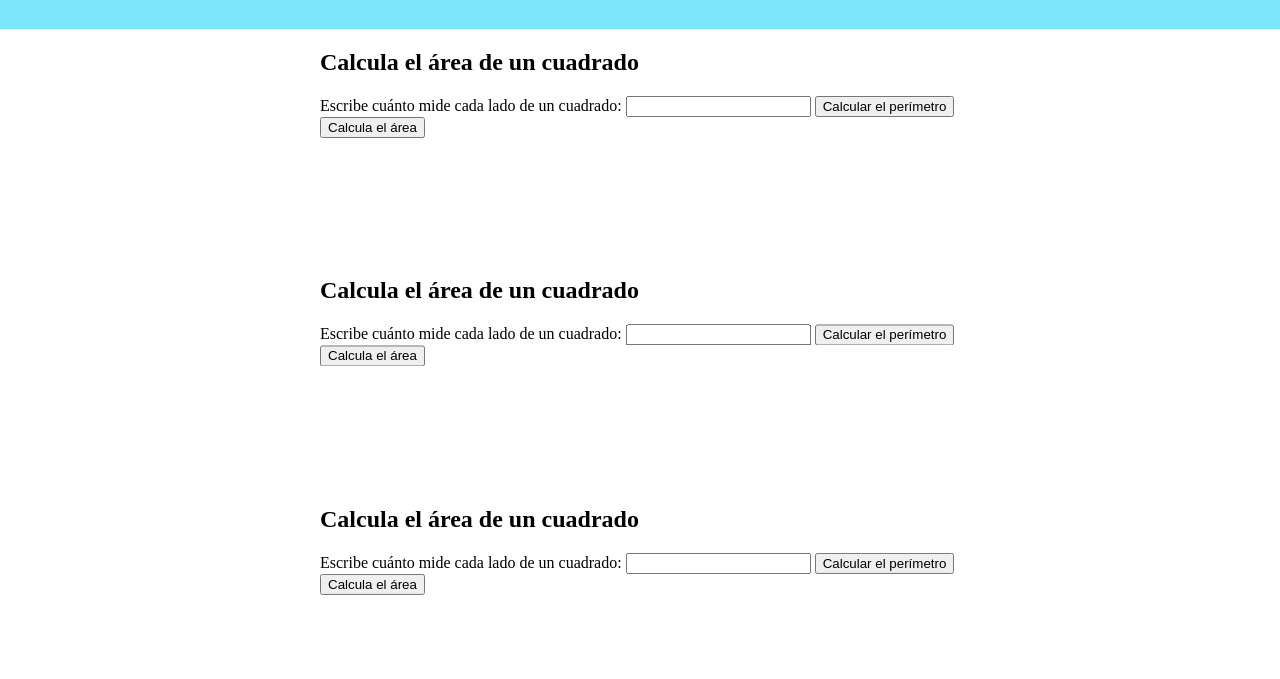
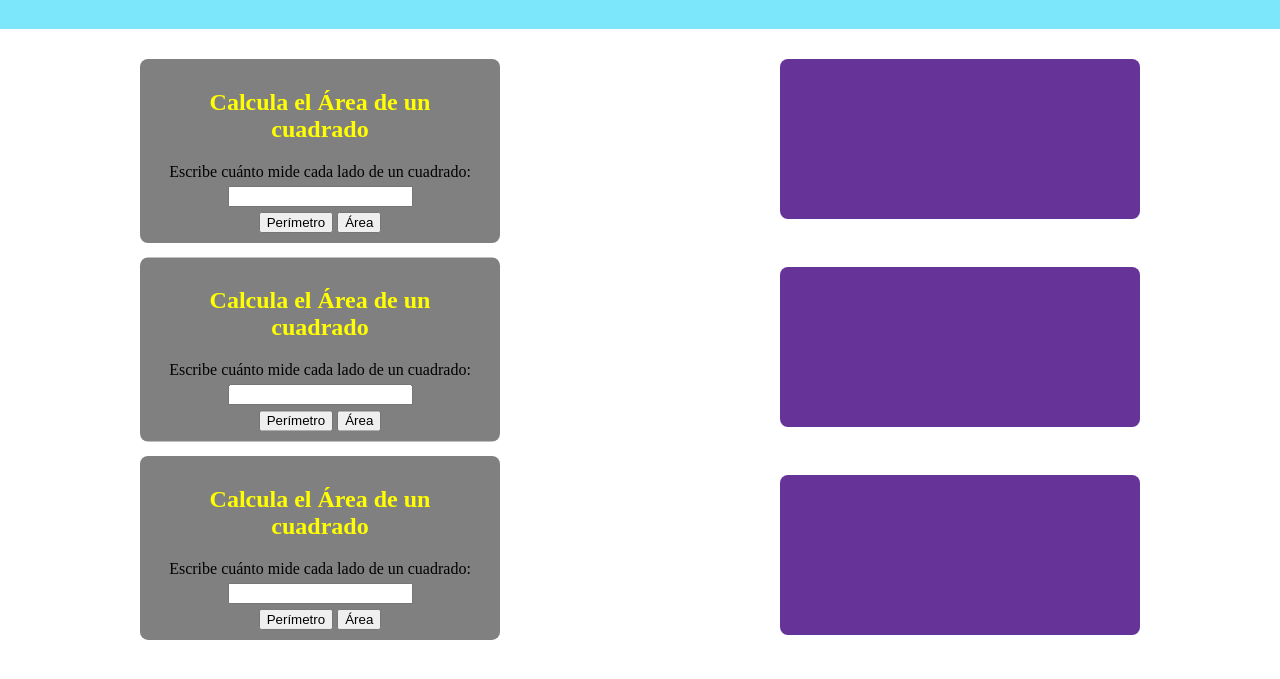
Before and after one commit to marciniegas/platziFebrero, a plain HTML site: page practicoJava/figuras.html in a window 1280 px wide. Shown: the part 91-770 px from the top of the page. Drawn offline with Linux system fonts and the light colour scheme.

Commit message:
falta configurar JS

```diff
--- a/practicoJava/figuras.css
+++ b/practicoJava/figuras.css
@@ -30,6 +30,10 @@ header h1 {
 }
 
 main {
+    display: flex;
+}
+
+.columnas-divid {
     display: grid;
     align-items: center;
     justify-content: center;
@@ -40,22 +44,74 @@ main {
 
 .container_figure {
     position: absolute;
+    margin-top: 30px;
+    background: grey;
+    border-radius: 8px;
+    display: grid;
+    width: 360px;
+    height: auto;
 }
 
-.cuadrado {
+.resultado {
+    display: flex;
+}
+
+
+.bloque {
+    padding: 10px 20px;
+    text-align: center;
+}
+
+.bloque div {
+    margin-top: 5px;
+}
+
+.calculo .cuadrado {
     top: 0;
     left: 50%;
     transform: translate(-50%, 0);
 }
 
-.triangulo {
+.calculo .triangulo {
     top: 40%;
     left: 50%;
     transform: translate(-50%, -40%);
 }
 
-.circulo {
+.calculo .circulo {
     top: 80%;
     left: 50%;
     transform: translate(-50%, -80%);
 }
+
+h2 {
+    text-align: center;
+    color: yellow;
+}
+
+.dibujando .cuadrado {
+    height: 160px;
+    width: 360px;
+    background: rebeccapurple;
+    top: 0;
+    left: 50%;
+    transform: translate(-50%, 0);
+}
+
+.dibujando .triangulo {
+    height: 160px;
+    width: 360px;
+    background: rebeccapurple;
+    top: 40%;
+    left: 50%;
+    transform: translate(-50%, -40%);
+}
+
+.dibujando .circulo {
+    height: 160px;
+    width: 360px;
+    background: rebeccapurple;
+    top: 80%;
+    left: 50%;
+    transform: translate(-50%, -80%);
+}
--- a/practicoJava/figuras.html
+++ b/practicoJava/figuras.html
@@ -18,58 +18,97 @@
     </header>
 
     <main>
+        <section class="columnas-divid calculo">
             <section class="container_figure cuadrado">
-            <h2>Calcula el área de un cuadrado</h2>
-            <form action="">
+
+                <form class="bloque" action="">
+                        <div>
+                            <h2>Calcula el Área de un cuadrado</h2>
+                        </div>
+
+                        <div>
                         <label for="InputCuadrado">
                             Escribe cuánto mide cada lado de un cuadrado:
                         </label>
+                        </div>
+                        <div>
                         <input id="InputCuadrado" type="number">
+                        </div>
 
+                        <div>
                         <button type="button" onclick="calcularPerimetroCuadrado()">
-                    Calcular el perímetro
+                            Perímetro
                         </button>
 
                         <button type="button" onclick="calcularAreaCuadrado()">
-                    Calcula el área
+                            Área
                         </button>
+                        </div>
                 </form>
             </section>
 
             <section class="container_figure triangulo">
-            <h2>Calcula el área de un cuadrado</h2>
-            <form action="">
+
+                <form class="bloque" action="">
+                        <div>
+                            <h2>Calcula el Área de un cuadrado</h2>
+                        </div>
+
+                        <div>
                         <label for="InputCuadrado">
                             Escribe cuánto mide cada lado de un cuadrado:
                         </label>
+                        </div>
+                        <div>
                         <input id="InputCuadrado" type="number">
+                        </div>
 
+                        <div>
                         <button type="button" onclick="calcularPerimetroCuadrado()">
-                    Calcular el perímetro
+                            Perímetro
                         </button>
 
                         <button type="button" onclick="calcularAreaCuadrado()">
-                    Calcula el área
+                            Área
                         </button>
+                        </div>
                 </form>
             </section>
 
             <section class="container_figure circulo">
-            <h2>Calcula el área de un cuadrado</h2>
-            <form action="">
+
+                <form class="bloque" action="">
+                        <div>
+                            <h2>Calcula el Área de un cuadrado</h2>
+                        </div>
+
+                        <div>
                         <label for="InputCuadrado">
                             Escribe cuánto mide cada lado de un cuadrado:
                         </label>
+                        </div>
+                        <div>
                         <input id="InputCuadrado" type="number">
+                        </div>
 
+                        <div>
                         <button type="button" onclick="calcularPerimetroCuadrado()">
-                    Calcular el perímetro
+                            Perímetro
                         </button>
 
                         <button type="button" onclick="calcularAreaCuadrado()">
-                    Calcula el área
+                            Área
                         </button>
+                        </div>
                 </form>
+            </section>
+    </section>
+    <section class="columnas-divid dibujando">
+        <section class="figuras-geometricas">
+            <div class="container_figure cuadrado"></div>
+            <div class="container_figure triangulo"></div>
+            <div class="container_figure circulo"></div>
+        </section>
     </section>
     </main>
 
```
Also changed, not shown: README.md, practicoJava/figuras.js (line endings or trailing spaces). Lines whose indentation alone changed are shown as unchanged.
